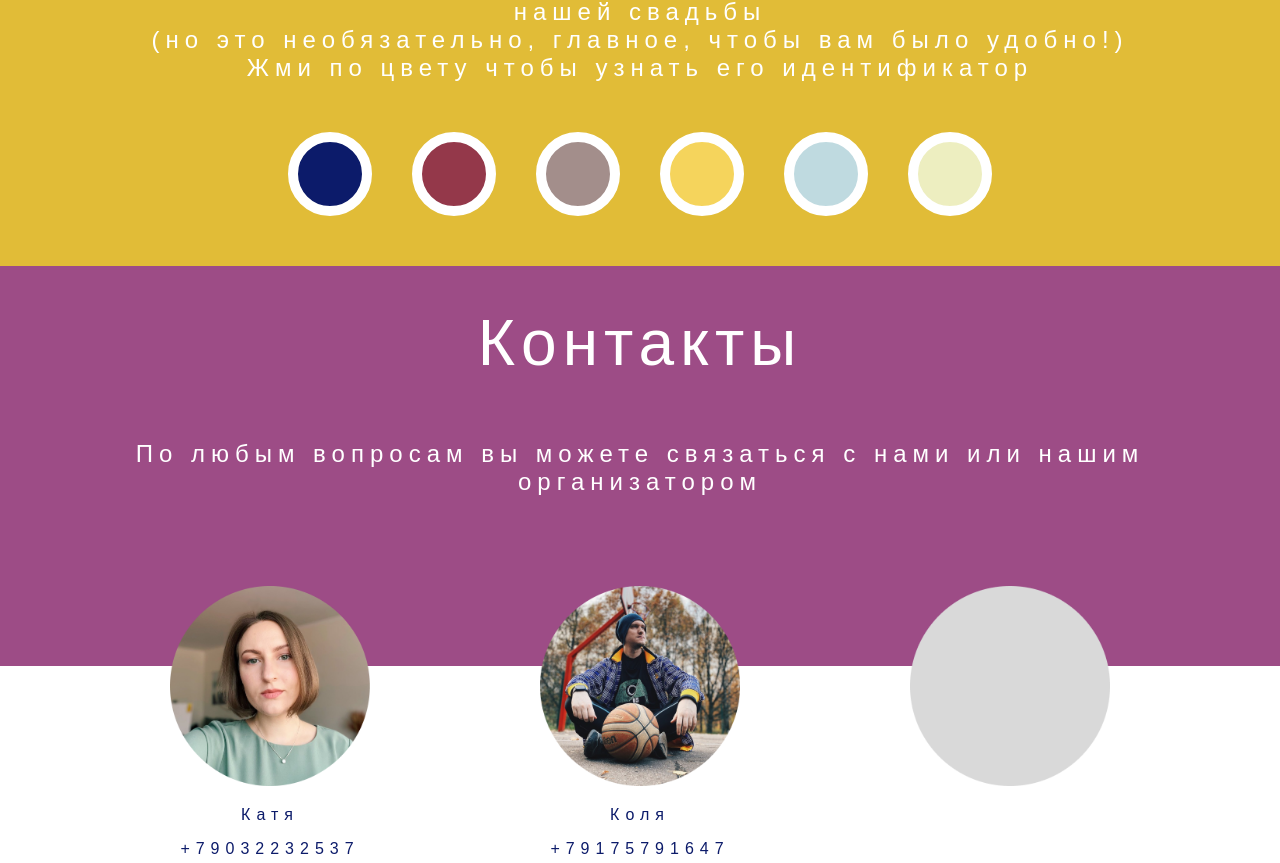
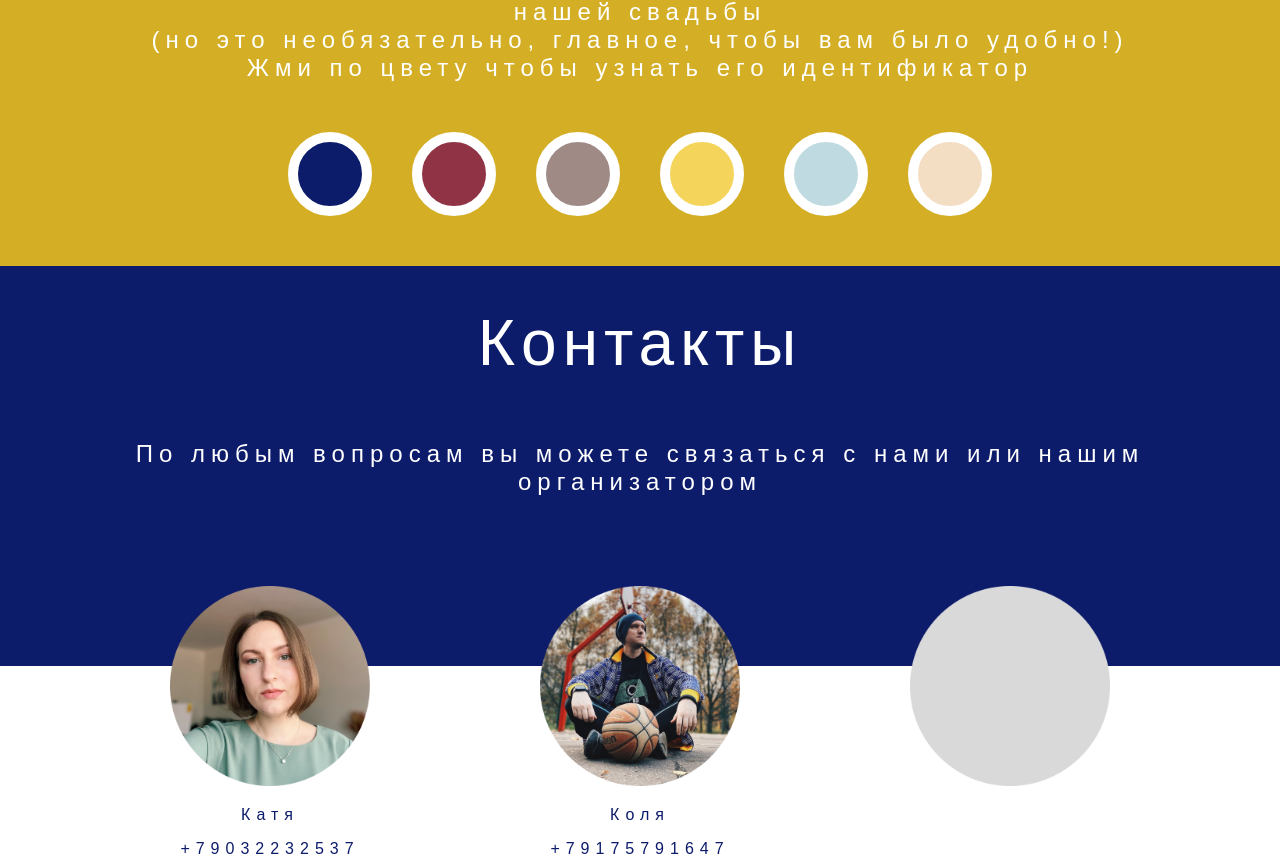
Before and after one commit to nokauttorton/kk-wedding, a Vue app: page / in a window 1280 px wide. Shown: the part 3734-4597 px from the top of the page. Built offline with nearby package versions, Linux system fonts and the light colour scheme.

Commit message:
version 0.1.9

```diff
--- a/src/views/MainPage.vue
+++ b/src/views/MainPage.vue
@@ -75,7 +75,7 @@
       </div>
     </w-page-block>
 
-    <w-page-block color="rgba(225, 188, 55, 1)" :centered="false" v-scrollfadeanimation>
+    <w-page-block color="#D4AE25" :centered="false" v-scrollfadeanimation>
       <div class="suggestions-block flex justify-center">
         <div class="page-title-large text-center wp-10 pt-10 mb-5" @click="rotate">Пожелания</div>
         <div class="suggestions">
@@ -176,8 +176,8 @@ export default {
             openMobileTooltip: false
           },
           {
-            color: 'rgba(237, 238, 192, 1)',
-            hex: '#EDEEC0',
+            color: 'rgba(243, 222, 196, 1)',
+            hex: '#F3DEC4',
             title: 'бежевый',
             openMobileTooltip: false
           }
@@ -355,8 +355,7 @@ export default {
 .contact-text {
   height: 50vh;
   width: 100%;
-  // background-color: #0C1B6A;
-  background-color:rgba(116, 0, 83, 0.7);
+  background-color:#0C1B6A;
   position: relative;
   .contact-persons {
     position: absolute;
```
